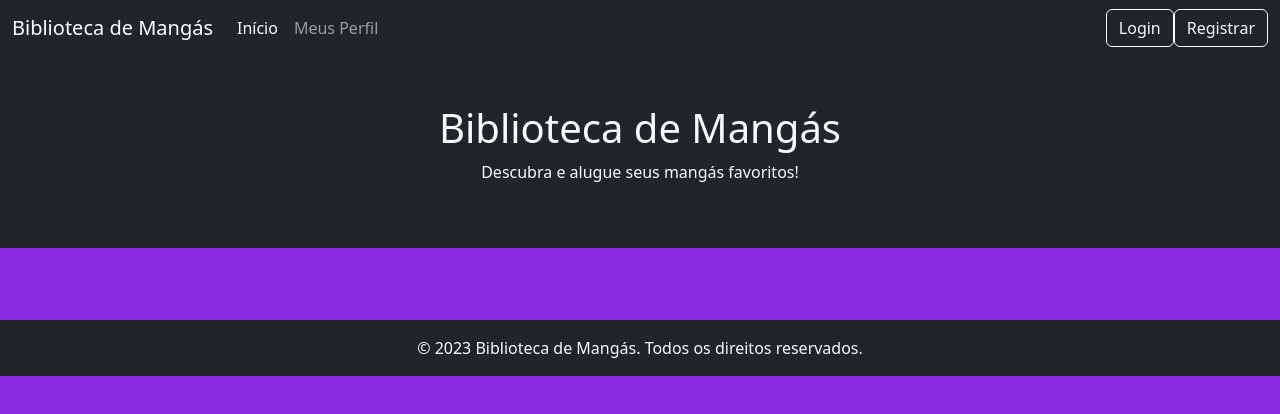
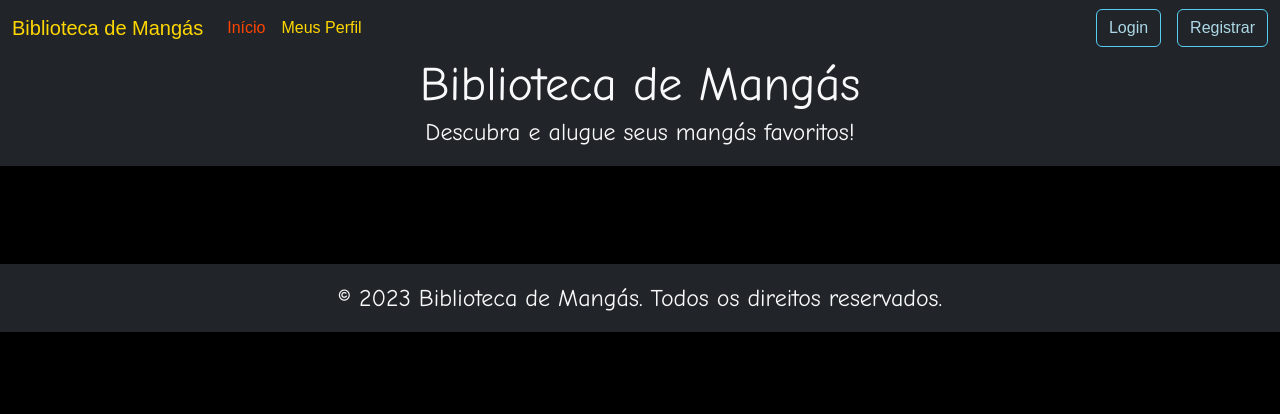
Before and after one commit to severoxd777/LocadoraDeQuadrinhos, a website: page public/index.html in a window 1280 px wide. Drawn offline with nearby package versions, Linux system fonts and the light colour scheme; no server answers.

Commit message:
adição da estilização da index

```diff
--- a/public/css/styles.css
+++ b/public/css/styles.css
@@ -1,3 +1,107 @@
-body {
-  background-color: blueviolet;
+/* Estilo geral */
+body, html {
+  margin: 0;
+  padding: 0;
+  height: 100%;
+  font-family: "Arial", sans-serif;
+  background-color: #000; /* Fundo preto */
+  color: white; /* Texto branco */
 }
+
+.navbar {
+  background-color: rgba(0, 0, 0, 0.9); /* Navbar com fundo escuro */
+}
+
+.navbar-brand, .nav-link {
+  color: #ffd700 !important; /* Links dourados */
+}
+
+.navbar-nav .nav-item .nav-link.active {
+  color: #ff4500 !important; /* Link ativo laranja */
+}
+
+.navbar-nav .nav-link:hover {
+  color: #ff6347 !important; /* Hover em laranja claro */
+}
+
+.btn-outline-light {
+  border-color: #58ccf3;
+  color: #add8e6;
+}
+
+.btn-outline-light:hover {
+  background-color: #444472;
+  border-color: #453f71;
+}
+
+/* Estilo do Banner */
+.bg-dark {
+  background-color: rgba(0, 0, 0, 0.8); /* Fundo preto com opacidade */
+  color: #ffd700; /* Texto dourado */
+}
+
+.text-light {
+  color: white;
+}
+
+h1, p {
+  font-family: "Comic Sans MS", cursive, sans-serif; /* Fonte estilizada */
+  margin: 0;
+}
+
+h1 {
+  font-size: 3rem;
+}
+
+p {
+  font-size: 1.5rem;
+}
+
+/* Seção de Mangás */
+.container {
+  margin-top: 50px;
+}
+
+#manga-list {
+  display: flex;
+  flex-wrap: wrap;
+}
+
+#manga-list .card {
+  background-color: rgba(183, 0, 255, 0.8);
+  color: white;
+  border: none;
+  border-radius: 8px;
+  box-shadow: 0 0 10px rgba(0, 0, 0, 0.5); /* Sombra */
+}
+
+#manga-list .card-title {
+  font-size: 1.5rem;
+  color: #ffd700; /* Título dos mangás em dourado */
+}
+
+#manga-list .card-text {
+  color: white; /* Descrição do mangá em branco */
+}
+
+#manga-list .btn {
+  margin-top: 1rem;
+  border-color: #58ccf3;
+  color: white;
+  border-radius: 5px;
+}
+
+#manga-list .btn:hover {
+  background-color: #444472;
+  border-color: #453f71;
+}
+
+/* Rodapé */
+footer {
+  background-color: rgba(128, 0, 128, 0.9);
+  color: #ffd700; /* Texto do rodapé dourado */
+}
+
+footer p {
+  margin: 0;
+}
--- a/public/index.html
+++ b/public/index.html
@@ -15,7 +15,7 @@
     <!-- Navbar -->
     <nav class="navbar navbar-expand-lg navbar-dark bg-dark">
       <div class="container-fluid">
-        <a class="navbar-brand" href="#">Biblioteca de Mangás</a>
+        <a class="navbar-brand" href="/index.html">Biblioteca de Mangás</a>
         <button
           class="navbar-toggler"
           type="button"
@@ -30,14 +30,14 @@
         <div class="collapse navbar-collapse" id="navbarNav">
           <ul class="navbar-nav me-auto">
             <li class="nav-item">
-              <a class="nav-link active" aria-current="page" href="#">Início</a>
+              <a class="nav-link active" aria-current="page" href="/index.html">Início</a>
             </li>
             <li class="nav-item">
               <a class="nav-link" href="/paginas/perfil/perfil.html">Meus Perfil</a>
             </li>
           </ul>
           <div class="d-flex">
-            <a class="btn btn-outline-light" href="/paginas/login/login.html">Login</a>
+            <a class="btn btn-outline-light" href="/paginas/login/login.html" style="margin-right: 1rem;">Login</a>
             <a class="btn btn-outline-light" href="/paginas/registrar/registrar.html">Registrar</a>
           </div>
         </div>
@@ -45,7 +45,7 @@
     </nav>
 
     <!-- Banner -->
-    <div class="bg-dark text-light text-center py-5 mb-4">
+    <div class="bg-dark text-light text-center pb-3">
       <h1>Biblioteca de Mangás</h1>
       <p>Descubra e alugue seus mangás favoritos!</p>
     </div>
```
